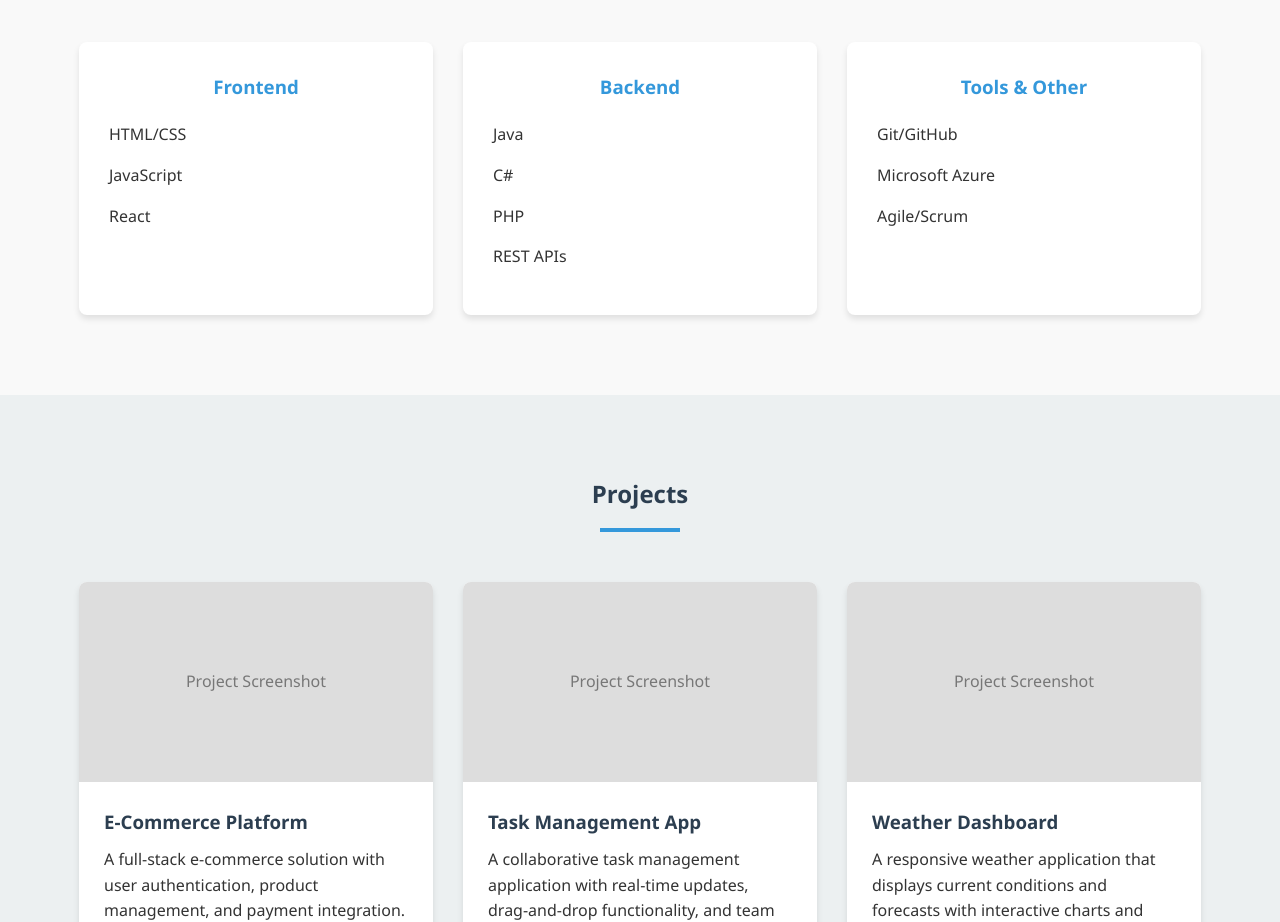
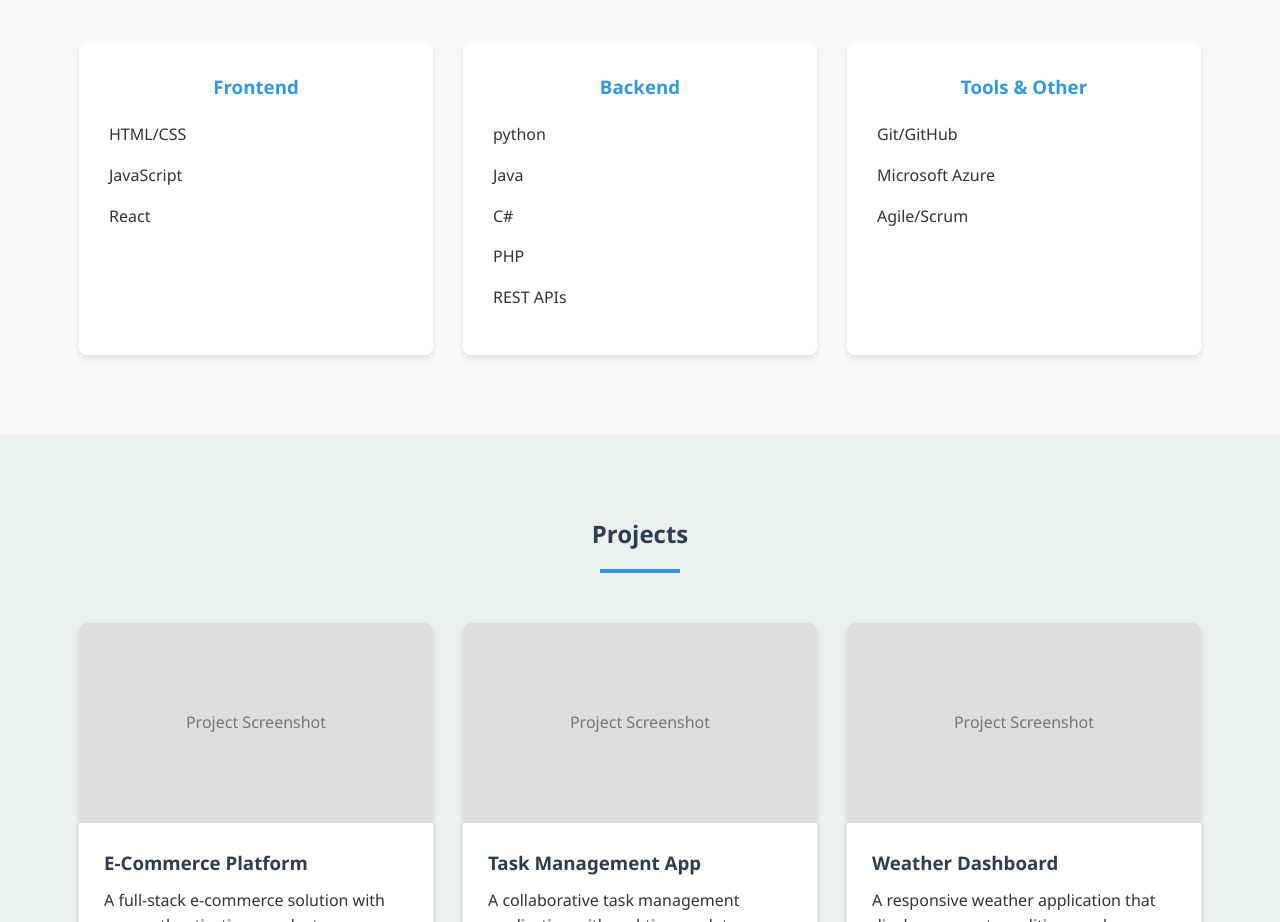
Before and after one commit to ColinMcIntyre01/ColinMcIntyre01.github.io, a plain HTML site: page index.html in a window 1280 px wide. Shown: the part 1740-2662 px from the top of the page. Drawn offline with Linux system fonts and the light colour scheme.

Commit message:
Update index.html

```diff
--- a/index.html
+++ b/index.html
@@ -691,6 +691,9 @@
                 <h3>Backend</h3>
                 <ul class="skill-list">
                     <li>
+                        <span>python</span>
+                    </li>
+                    <li>
                         <span>Java</span>
                     </li>
                     <li>
```
